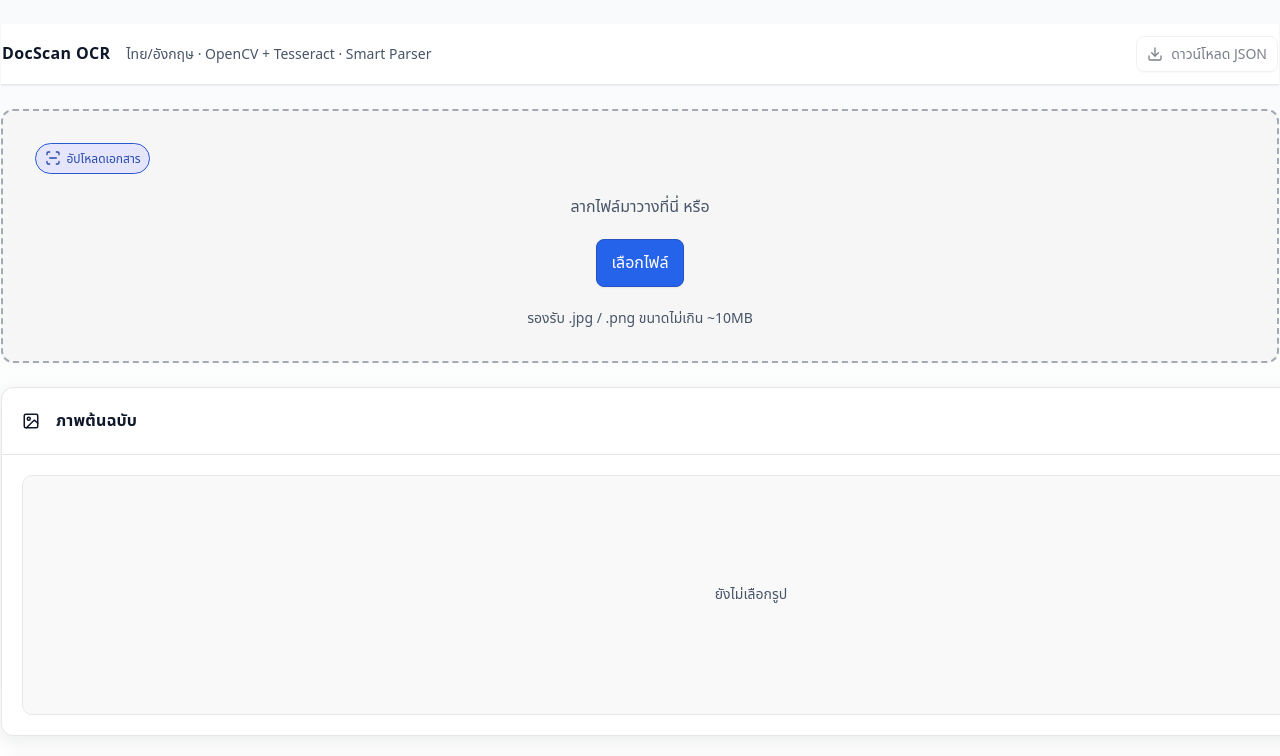
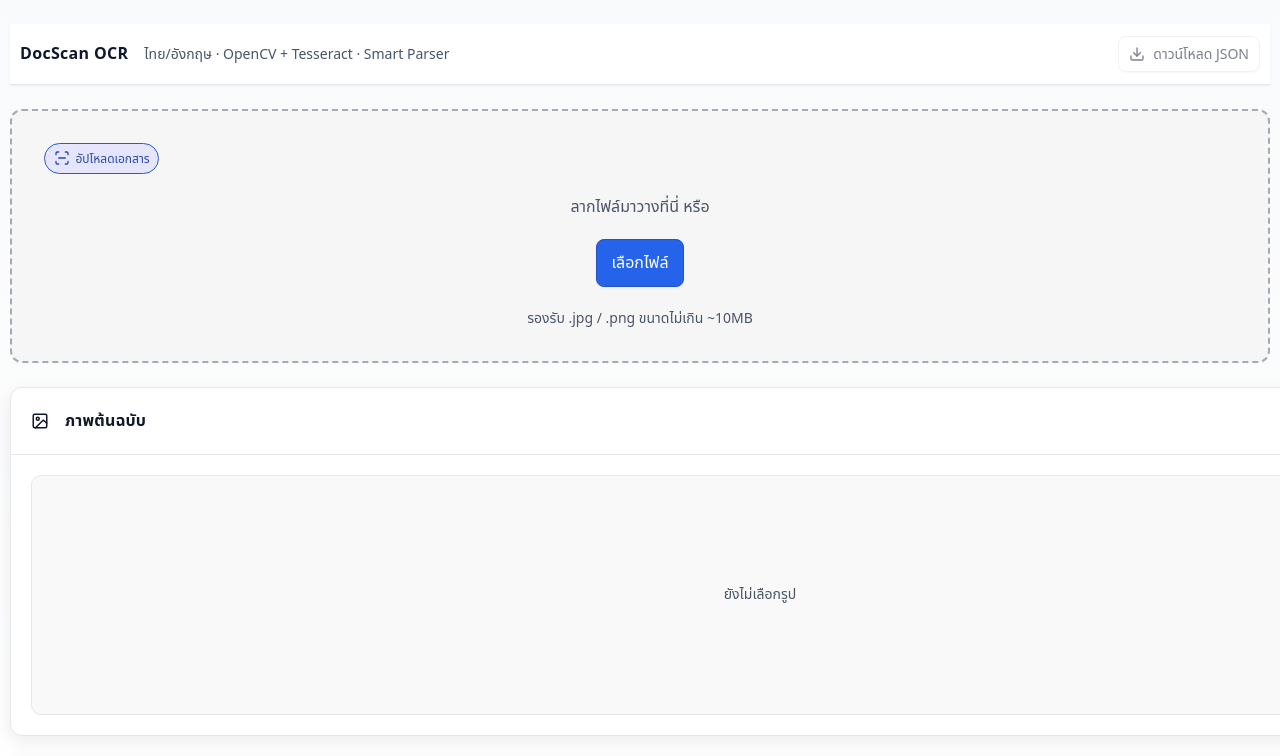
Before and after one commit to MikkiMyers/OCR-doc-scaner, a Next.js app: page / in a window 1280 px wide. Shown: the top 756 px of the page. Built offline with nearby package versions, Linux system fonts and the light colour scheme.

Commit message:
edit container-max

```diff
--- a/app/styles/app.minimal.pro.css
+++ b/app/styles/app.minimal.pro.css
@@ -193,8 +193,8 @@ h3{font-size:clamp(18px,2vw,22px)}
 /* คุมความกว้างและระยะห่างซ้าย-ขวาด้วยตัวแปรเดียว */
 :root{
   /* ปรับเลขนี้ได้ตามใจ: 1360–1600px กำลังสวย */
-  --container-max: 1600px;
-  --page-pad: 1px;   /* ระยะห่างจากขอบซ้าย-ขวา */
+  --container-max: 1400px;
+  --page-pad: 10px;   /* ระยะห่างจากขอบซ้าย-ขวา */
 }
 
 /* ขยายคอนเทนเนอร์หลักให้กว้างขึ้น และลด padding ข้าง */
```
